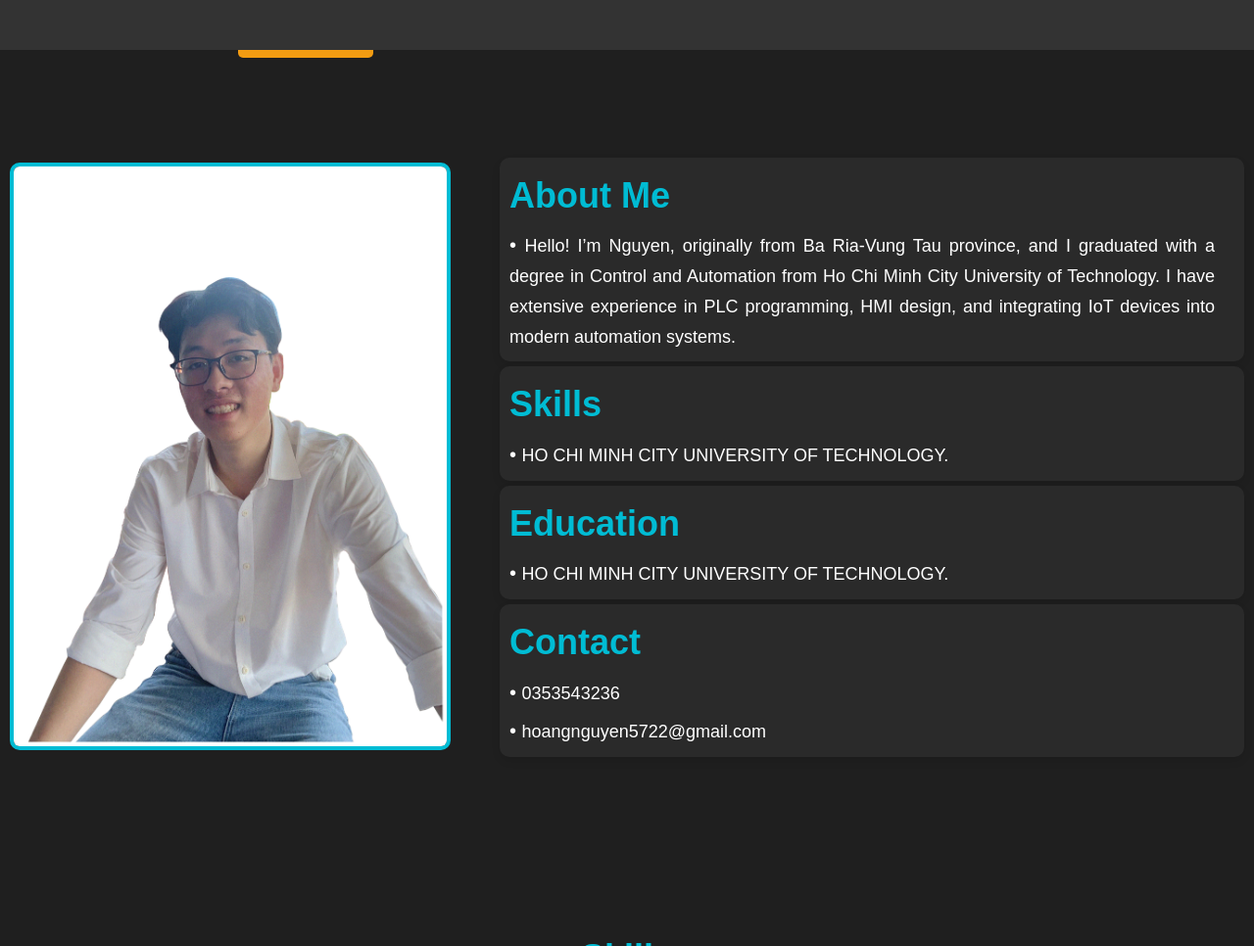
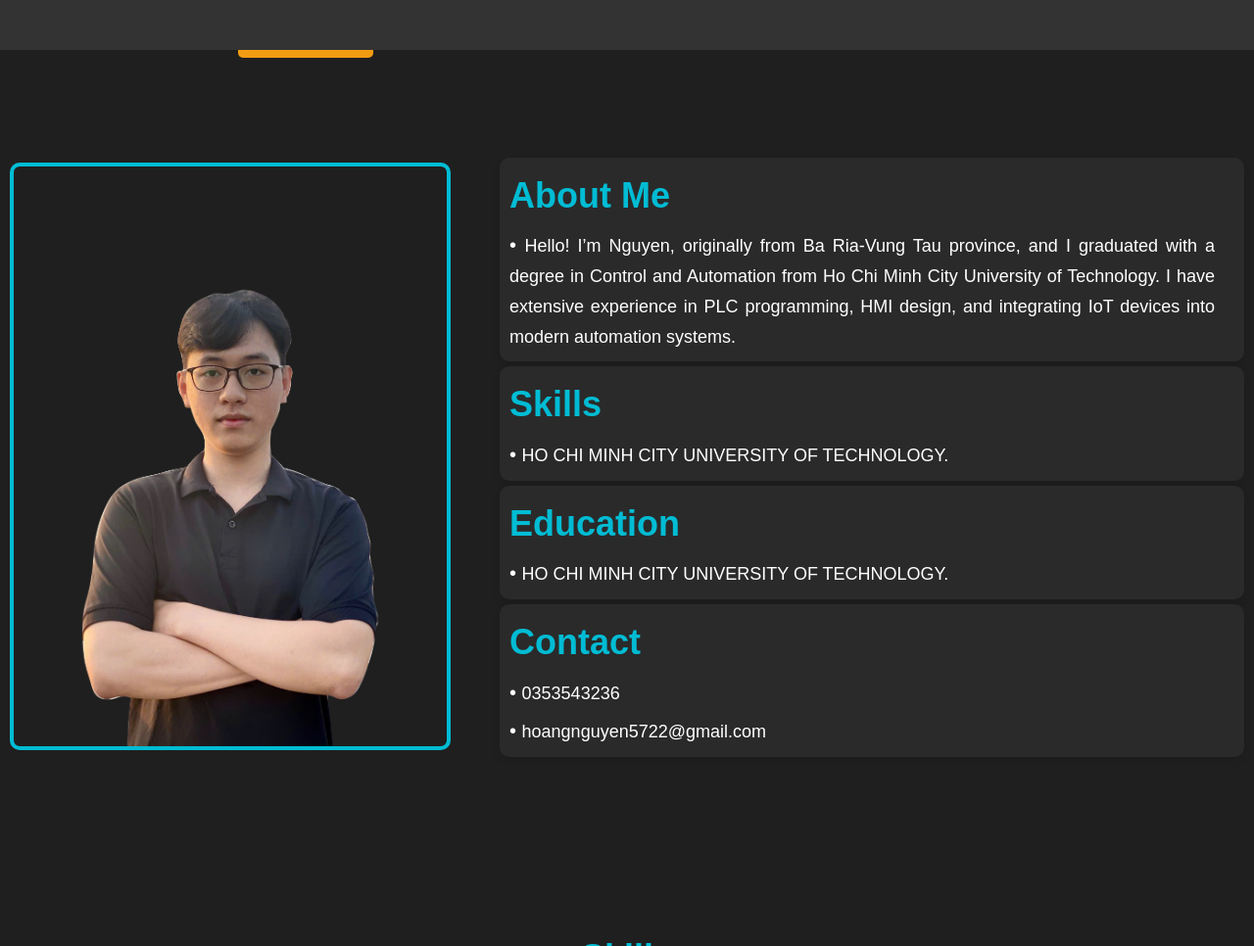
Before and after one commit to NguyenHoangNguyenn/HoangNguyen-CV, a plain HTML site: page index.html in a window 1280 px wide. Shown: the part 749-1715 px from the top of the page at 98% size. Drawn offline with nearby package versions, Linux system fonts and the light colour scheme.

Commit message:
Update index.html

```diff
--- a/index.html
+++ b/index.html
@@ -50,7 +50,7 @@
     <!-- ABOUT -->
     <section id="about">
         <div class="about-image">
-            <img src="./assets/img/3.png" alt="About Image">
+            <img src="./assets/img/Nguyen png.png" alt="About Image">
         </div>
         <div class="about-container">
             <div class="about-text">
```
